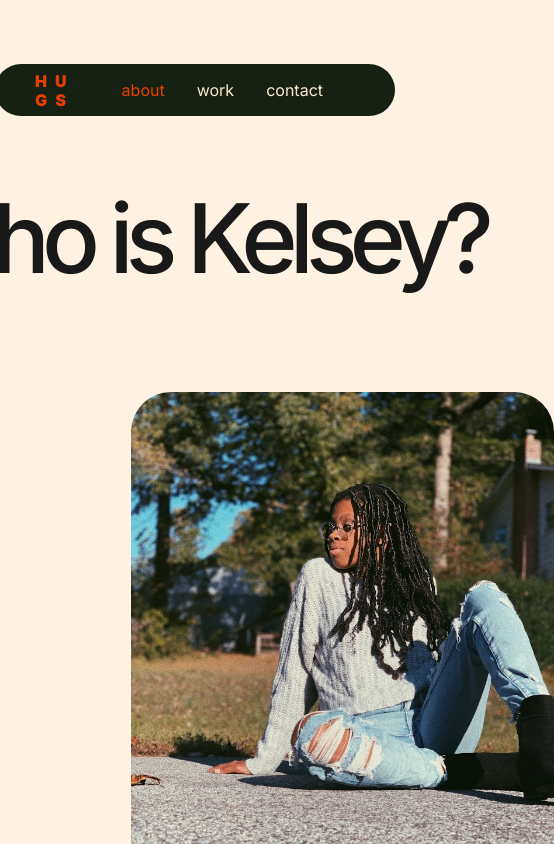
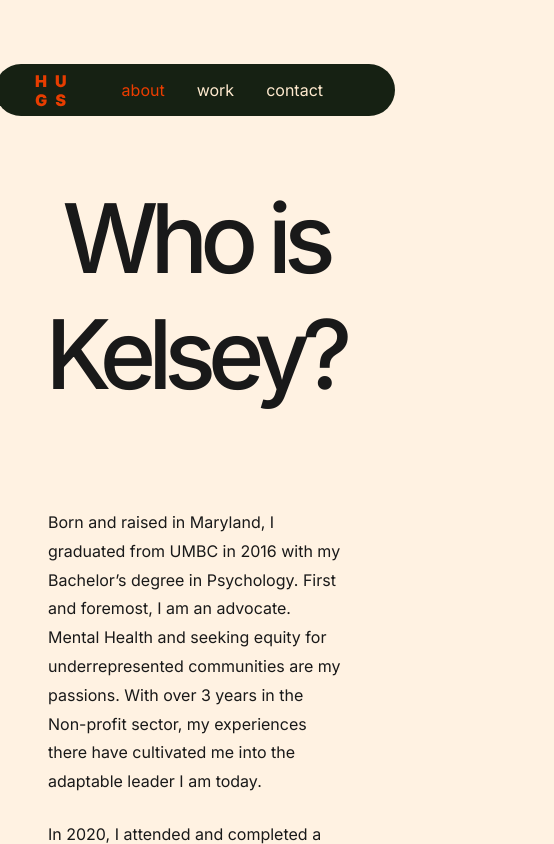
Before and after one commit to kelbri10/PORTFOLIO-WEBSITE, a React (Vite) app in the folder client/: page / in a window 390 px wide. Shown: the top 844 px of the page, 554 px wide, since content can reach past the window. Built offline with nearby package versions, Linux system fonts and the light colour scheme.

Commit message:
added styling for mobile design about page

```diff
--- a/client/src/pages/Work/ProjectCardDisplay.tsx
+++ b/client/src/pages/Work/ProjectCardDisplay.tsx
@@ -10,7 +10,7 @@ const ProjectCardDisplay = () => {
           initial={{opacity: 0, y: 50}}
           animate={{opacity: 1, y:0}}
           transition={{delay: 0.35, duration: 0.5}}>
-            <Link to="/work/bookhood" style={{textDecoration: 'none'}}><ProjectCard projectNum={1} projectLang="ReactJs, React Router, TailwindCSS, Firebase, Git version control" projectName="Bookhood" /></Link>
+            <Link to="/work/bookhood" style={{textDecoration: 'none'}}><ProjectCard projectNum={1} projectLang="ReactJs, React Router, TailwindCSS, Firebase, Git Version Control" projectName="Bookhood" /></Link>
           </motion.div>
 
           <motion.div
--- a/client/src/pages/Work/Projects/Bookhood.tsx
+++ b/client/src/pages/Work/Projects/Bookhood.tsx
@@ -37,7 +37,7 @@ const Bookhood = () => {
             </header>
 
             <section className="project_description">
-                {/* Come in from the bottom staggered */}
+
                 <motion.article
                 initial={{opacity: 0, y: 50}}
                 animate={{opacity: 1, y:0}}
--- a/client/src/pages/styles/About.css
+++ b/client/src/pages/styles/About.css
@@ -10,9 +10,12 @@
 }
 
 .about_me_container{
+    margin-left: 3rem;
+    margin-right: 3rem;
     margin-bottom: 5rem;
     display: flex;
     flex-direction: row-reverse;
+    align-items: center;
     justify-content: space-between;
     gap: 10rem;
 }
@@ -30,7 +33,7 @@
 }
 
 #photo1{
-    width: 423px;
+    width: 463px;
     border-radius: 2.5rem;
 
 }
@@ -46,3 +49,16 @@
 .resume_link a:hover{
     color: #EB3D00;
 }
+
+@media screen and (max-width: 992px ){
+    #photo1{
+        max-width: 100%;
+    }
+    .about_me_container{
+
+        display: flex;
+        flex-direction: column-reverse;
+        align-items: center;
+        gap: 5rem;
+    }
+}
```
Also changed, not shown: client/src/pages/About/About.tsx (+2 -5 lines).
